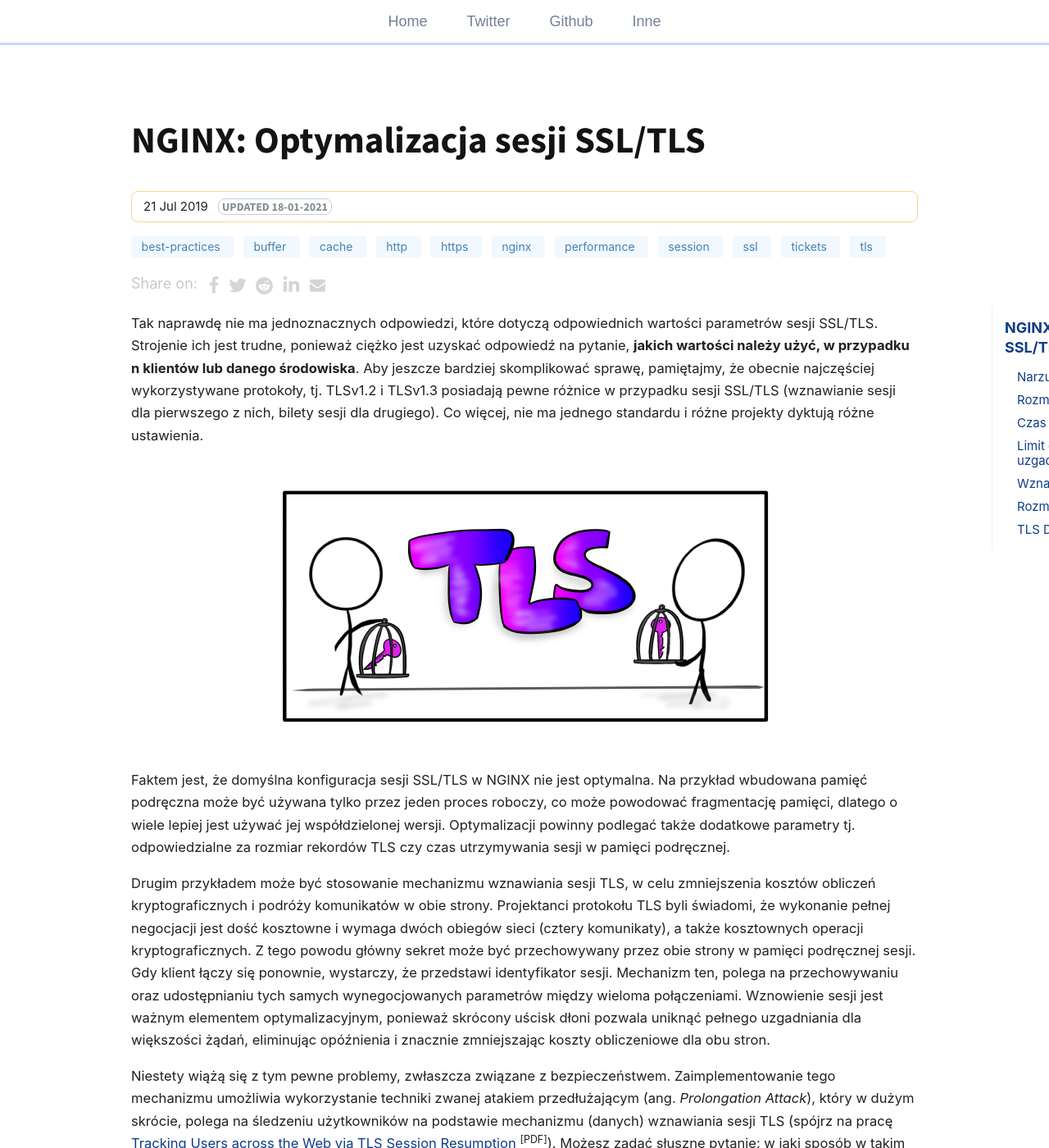
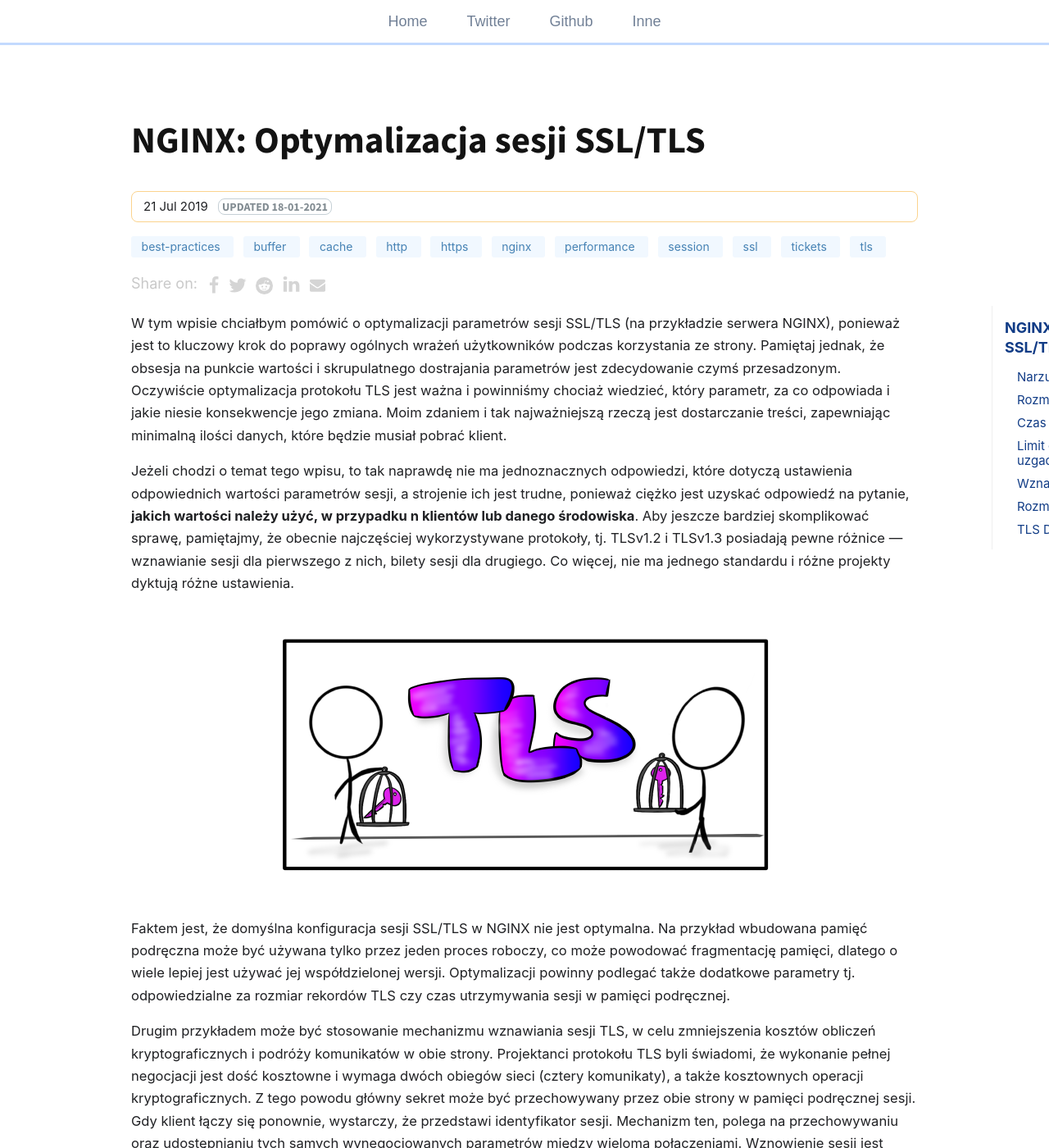
Before and after one commit to git04112019/trimstray.github.io, a Jekyll site: the page built from _posts/2019-07-21-nginx-optymalizacja_sesji_ssl-tls.md, in a window 1280 px wide and 1400 px high. Shown: the whole window at 82% size. Built offline with Jekyll 4.4.1, drawn with Linux system fonts in a browser that asks for light colours; comment, search, counter and statistics services are not loaded; some of the changed text lies outside the part shown.

Commit message:
uncommited changes - signed-off-by: trimstray <trimstray@gmail.com>

```diff
--- a/_posts/2019-07-21-nginx-optymalizacja_sesji_ssl-tls.md
+++ b/_posts/2019-07-21-nginx-optymalizacja_sesji_ssl-tls.md
@@ -11,7 +11,9 @@ toc: true
 last_modified_at: 2021-01-18 00:00:00 +0000
 ---
 
-Tak naprawdę nie ma jednoznacznych odpowiedzi, które dotyczą odpowiednich wartości parametrów sesji SSL/TLS. Strojenie ich jest trudne, ponieważ ciężko jest uzyskać odpowiedź na pytanie, **jakich wartości należy użyć, w przypadku n klientów lub danego środowiska**. Aby jeszcze bardziej skomplikować sprawę, pamiętajmy, że obecnie najczęściej wykorzystywane protokoły, tj. TLSv1.2 i TLSv1.3 posiadają pewne różnice w przypadku sesji SSL/TLS (wznawianie sesji dla pierwszego z nich, bilety sesji dla drugiego). Co więcej, nie ma jednego standardu i różne projekty dyktują różne ustawienia.
+W tym wpisie chciałbym pomówić o optymalizacji parametrów sesji SSL/TLS (na przykładzie serwera NGINX), ponieważ jest to kluczowy krok do poprawy ogólnych wrażeń użytkowników podczas korzystania ze strony. Pamiętaj jednak, że obsesja na punkcie wartości i skrupulatnego dostrajania parametrów jest zdecydowanie czymś przesadzonym. Oczywiście optymalizacja protokołu TLS jest ważna i powinniśmy chociaż wiedzieć, który parametr, za co odpowiada i jakie niesie konsekwencje jego zmiana. Moim zdaniem i tak najważniejszą rzeczą jest dostarczanie treści, zapewniając minimalną ilości danych, które będzie musiał pobrać klient.
+
+Jeżeli chodzi o temat tego wpisu, to tak naprawdę nie ma jednoznacznych odpowiedzi, które dotyczą ustawienia odpowiednich wartości parametrów sesji, a strojenie ich jest trudne, ponieważ ciężko jest uzyskać odpowiedź na pytanie, **jakich wartości należy użyć, w przypadku n klientów lub danego środowiska**. Aby jeszcze bardziej skomplikować sprawę, pamiętajmy, że obecnie najczęściej wykorzystywane protokoły, tj. TLSv1.2 i TLSv1.3 posiadają pewne różnice — wznawianie sesji dla pierwszego z nich, bilety sesji dla drugiego. Co więcej, nie ma jednego standardu i różne projekty dyktują różne ustawienia.
 
 <p align="center">
   <img src="/assets/img/posts/tls_img_01.png">
```
Also changed, not shown: other parts of _posts/2019-07-21-nginx-optymalizacja_sesji_ssl-tls.md (+0 -2 lines).
